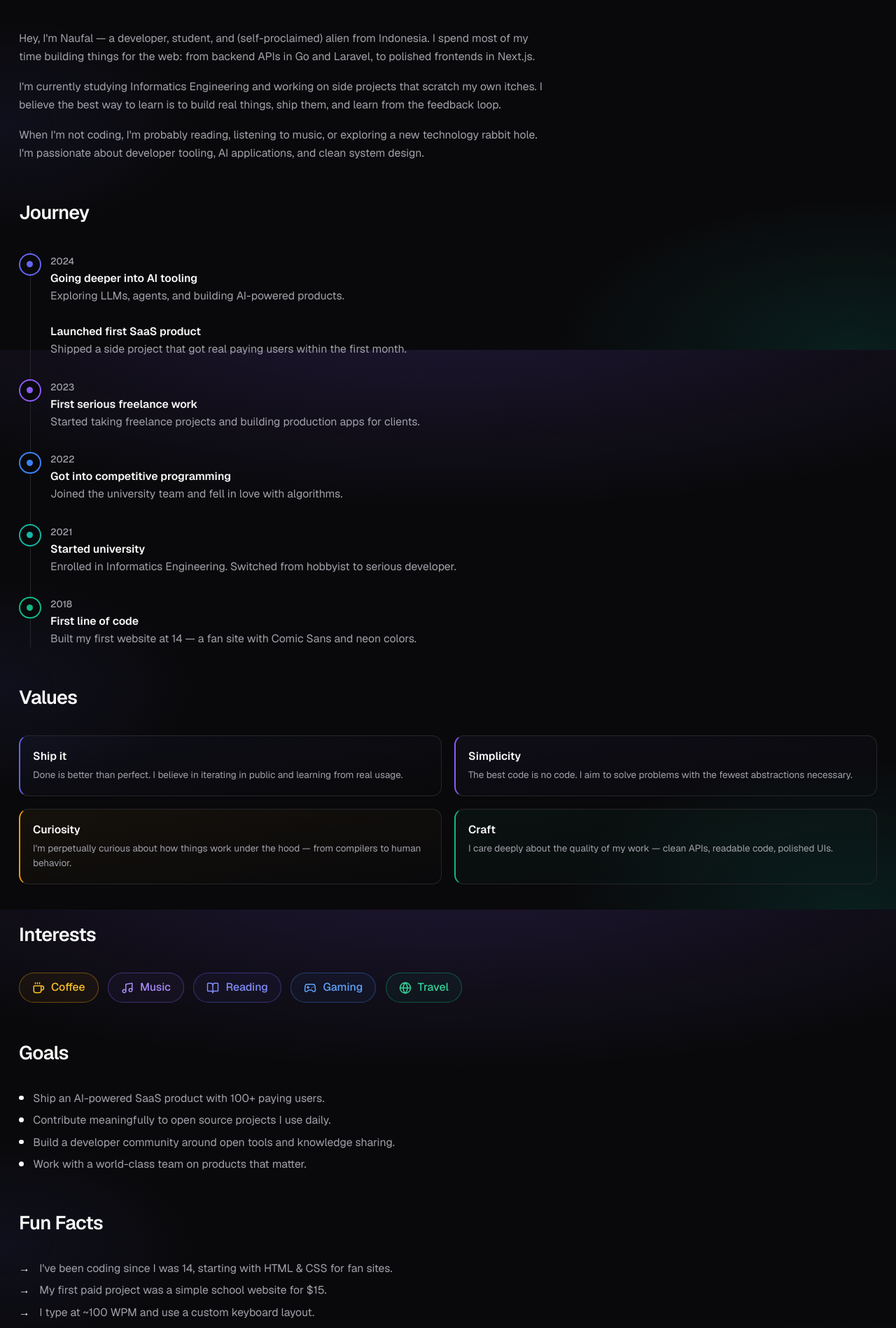
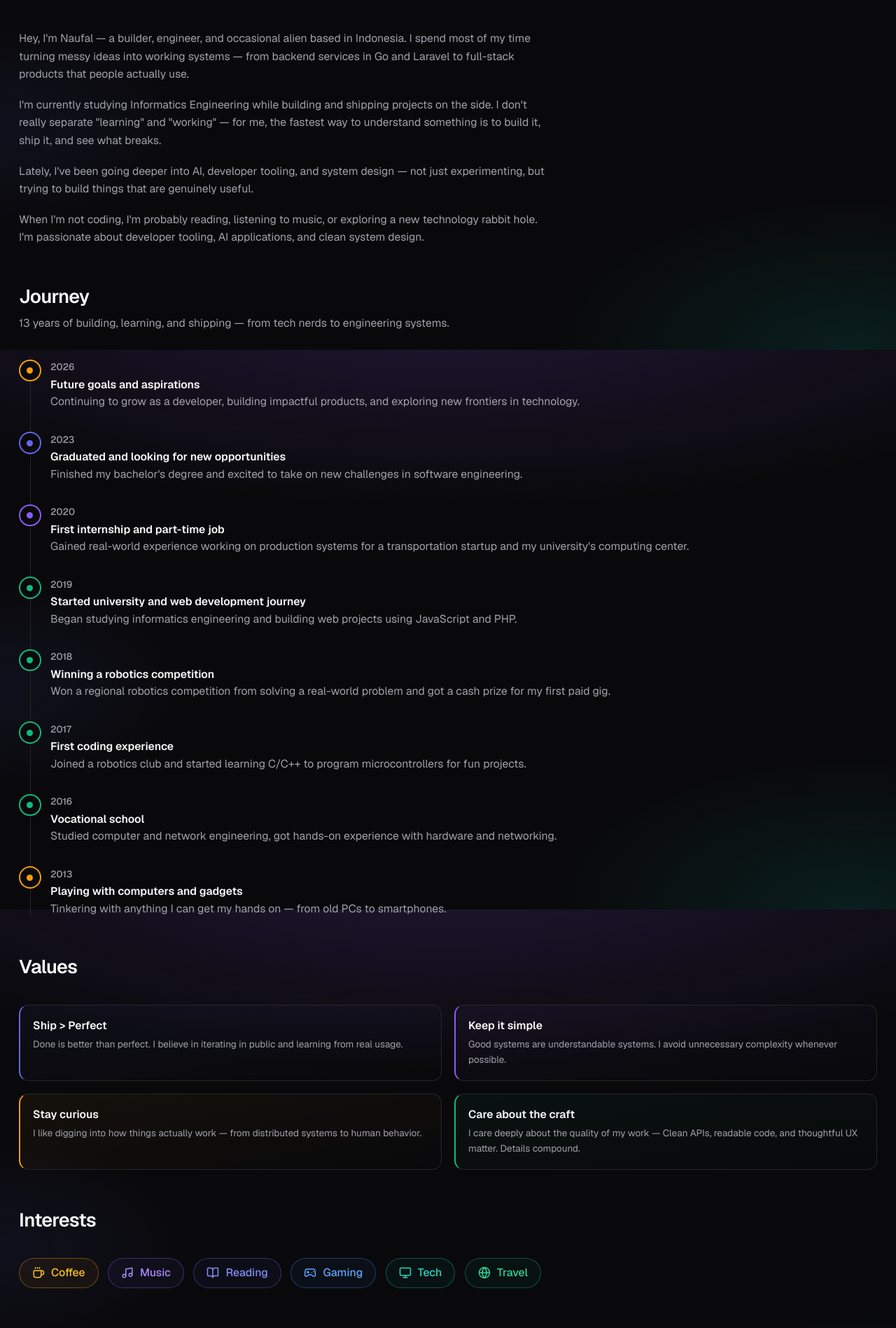
Before and after one commit to NaufalFadhil/v2.naufalfadhil.my.id, a Next.js app: page /about in a window 1280 px wide. Shown: the part 300-2198 px from the top of the page at 70% size. Built offline with nearby package versions, Linux system fonts and the light colour scheme.

Commit message:
feat(about): revamp About page content
Update and expand the About page: refreshed bio, extended journey timeline, updated values, interests, goals, and fun facts; UI tweaks for timeline dots and avatars.

Conflict files:
- none

```diff
--- a/src/app/about/page.tsx
+++ b/src/app/about/page.tsx
@@ -1,6 +1,6 @@
 import type { Metadata } from "next";
 import Image from "next/image";
-import { MapPin, Coffee, Music, BookOpen, Gamepad2, Globe } from "lucide-react";
+import { MapPin, Coffee, Music, BookOpen, Gamepad2, Globe, Monitor } from "lucide-react";
 import { siteConfig } from "@/data/site";
 import { Container } from "@/components/layout/container";
 import { SectionHeader } from "@/components/shared/section-header";
@@ -12,26 +12,26 @@ export const metadata: Metadata = {
 
 const values = [
   {
-    title: "Ship it",
+    title: "Ship > Perfect",
     description: "Done is better than perfect. I believe in iterating in public and learning from real usage.",
     color: "border-l-indigo-500 from-indigo-500/5",
     hover: "hover:from-indigo-500/20 hover:shadow-indigo-500/10",
   },
   {
-    title: "Simplicity",
-    description: "The best code is no code. I aim to solve problems with the fewest abstractions necessary.",
+    title: "Keep it simple",
+    description: "Good systems are understandable systems. I avoid unnecessary complexity whenever possible.",
     color: "border-l-violet-500 from-violet-500/5",
     hover: "hover:from-violet-500/20 hover:shadow-violet-500/10",
   },
   {
-    title: "Curiosity",
-    description: "I'm perpetually curious about how things work under the hood — from compilers to human behavior.",
+    title: "Stay curious",
+    description: "I like digging into how things actually work — from distributed systems to human behavior.",
     color: "border-l-amber-500 from-amber-500/5",
     hover: "hover:from-amber-500/20 hover:shadow-amber-500/10",
   },
   {
-    title: "Craft",
-    description: "I care deeply about the quality of my work — clean APIs, readable code, polished UIs.",
+    title: "Care about the craft",
+    description: "I care deeply about the quality of my work — Clean APIs, readable code, and thoughtful UX matter. Details compound.",
     color: "border-l-emerald-500 from-emerald-500/5",
     hover: "hover:from-emerald-500/20 hover:shadow-emerald-500/10",
   },
@@ -42,15 +42,16 @@ const interests = [
   { icon: Music,    label: "Music",   color: "border-violet-500/40 text-violet-600 dark:text-violet-400 bg-violet-500/5" },
   { icon: BookOpen, label: "Reading", color: "border-indigo-500/40 text-indigo-600 dark:text-indigo-400 bg-indigo-500/5" },
   { icon: Gamepad2, label: "Gaming",  color: "border-blue-500/40   text-blue-600   dark:text-blue-400   bg-blue-500/5"   },
+  { icon: Monitor,   label: "Tech",    color: "border-teal-500/40    text-teal-600    dark:text-teal-400    bg-teal-500/5"    },
   { icon: Globe,    label: "Travel",  color: "border-emerald-500/40 text-emerald-600 dark:text-emerald-400 bg-emerald-500/5" },
 ];
 
 const funFacts = [
-  "I've been coding since I was 14, starting with HTML & CSS for fan sites.",
-  "My first paid project was a simple school website for $15.",
-  "I type at ~100 WPM and use a custom keyboard layout.",
-  "I prefer dark mode at all times, even on paper (hypothetically).",
-  "I once debugged a production issue at 3am from my phone.",
+  "I've been coding since I was 16, starting with simple C/C++ robotics projects and evolving into web development",
+  "My first paid project is winning a robotics competition and get a cash prize IDR 1 Million (around $70) — not bad for a first gig!",
+  "I have a habit of over-engineering solutions for fun — building a custom home server with Kubernetes and Ansible just to host my personal website and projects.",
+  "I prefer dark mode at all times, even on paper (hypothetically). Please never trust a light mode user.",
+  "Occasionally handle production issues when called, even outside working hours — I find it oddly satisfying to debug and fix things under pressure.",
 ];
 
 export default function AboutPage() {
@@ -75,14 +76,13 @@ export default function AboutPage() {
         <SectionHeader title="Bio" />
         <div className="space-y-4 text-sm text-muted-foreground leading-relaxed max-w-2xl">
           <p>
-            Hey, I&apos;m Naufal — a developer, student, and (self-proclaimed) alien from Indonesia.
-            I spend most of my time building things for the web: from backend APIs in Go and Laravel,
-            to polished frontends in Next.js.
+            Hey, I&apos;m Naufal — a builder, engineer, and occasional alien based in Indonesia. I spend most of my time turning messy ideas into working systems — from backend services in Go and Laravel to full-stack products that people actually use.
           </p>
           <p>
-            I&apos;m currently studying Informatics Engineering and working on side projects that scratch
-            my own itches. I believe the best way to learn is to build real things, ship them, and
-            learn from the feedback loop.
+            I&apos;m currently studying Informatics Engineering while building and shipping projects on the side. I don't really separate "learning" and "working" — for me, the fastest way to understand something is to build it, ship it, and see what breaks.
+          </p>
+          <p>
+            Lately, I&apos;ve been going deeper into AI, developer tooling, and system design — not just experimenting, but trying to build things that are genuinely useful.
           </p>
           <p>
             When I&apos;m not coding, I&apos;m probably reading, listening to music, or exploring a new
@@ -94,18 +94,24 @@ export default function AboutPage() {
 
       {/* Journey */}
       <section className="mb-12">
-        <SectionHeader title="Journey" />
+      <SectionHeader
+        title="Journey"
+        description={`${new Date().getFullYear() - 2013} years of building, learning, and shipping — from tech nerds to engineering systems.`}
+      />
         <div className="relative">
           <div className="absolute left-3.5 top-0 bottom-0 w-px bg-border" aria-hidden />
           <div className="flex flex-col gap-6">
             {(() => {
               const items = [
-                { year: "2024", title: "Going deeper into AI tooling", desc: "Exploring LLMs, agents, and building AI-powered products.", dot: "bg-background border-indigo-500", inner: "bg-indigo-500" },
-                { year: "2024", title: "Launched first SaaS product", desc: "Shipped a side project that got real paying users within the first month.", dot: "bg-background border-indigo-500", inner: "bg-indigo-500" },
-                { year: "2023", title: "First serious freelance work", desc: "Started taking freelance projects and building production apps for clients.", dot: "bg-background border-violet-500", inner: "bg-violet-500" },
-                { year: "2022", title: "Got into competitive programming", desc: "Joined the university team and fell in love with algorithms.", dot: "bg-background border-blue-500", inner: "bg-blue-500" },
-                { year: "2021", title: "Started university", desc: "Enrolled in Informatics Engineering. Switched from hobbyist to serious developer.", dot: "bg-background border-teal-500", inner: "bg-teal-500" },
-                { year: "2018", title: "First line of code", desc: "Built my first website at 14 — a fan site with Comic Sans and neon colors.", dot: "bg-background border-emerald-500", inner: "bg-emerald-500" },
+                { year: "2026", title: "Future goals and aspirations", desc: "Continuing to grow as a developer, building impactful products, and exploring new frontiers in technology.", dot: "bg-background border-amber-500", inner: "bg-amber-500" },
+                { year: "2023", title: "Graduated and looking for new opportunities", desc: "Finished my bachelor's degree and excited to take on new challenges in software engineering.", dot: "bg-background border-indigo-500", inner: "bg-indigo-500" },
+                { year: "2020", title: "First internship and part-time job", desc: "Gained real-world experience working on production systems for a transportation startup and my university's computing center.", dot: "bg-background border-violet-500", inner: "bg-violet-500" },
+                { year: "2019", title: "Started university and web development journey", desc: "Began studying informatics engineering and building web projects using JavaScript and PHP.", dot: "bg-background border-emerald-500", inner: "bg-emerald-500" },
+                { year: "2018", title: "Winning a robotics competition", desc: "Won a regional robotics competition from solving a real-world problem and got a cash prize for my first paid gig.", dot: "bg-background border-emerald-500", inner: "bg-emerald-500" },
+                { year: "2017", title: "First coding experience", desc: "Joined a robotics club and started learning C/C++ to program microcontrollers for fun projects.", dot: "bg-background border-emerald-500", inner: "bg-emerald-500" },
+                { year: "2016", title: "Vocational school", desc: "Studied computer and network engineering, got hands-on experience with hardware and networking.", dot: "bg-background border-emerald-500", inner: "bg-emerald-500" },
+                { year: "2013", title: "Playing with computers and gadgets", desc: "Tinkering with anything I can get my hands on — from old PCs to smartphones.", dot: "bg-background border-amber-500", inner: "bg-amber-500" },
+
               ];
               return items.map(({ year, title, desc, dot, inner }, i) => {
                 const isFirstOfYear = items[i - 1]?.year !== year;
@@ -165,10 +171,12 @@ export default function AboutPage() {
         <SectionHeader title="Goals" />
         <ul className="space-y-2">
           {[
-            "Ship an AI-powered SaaS product with 100+ paying users.",
+            "Ship an product that people actually pay for and rely on.",
+            "Go deeper into systems, infrastructure, and scalable architectures.",
             "Contribute meaningfully to open source projects I use daily.",
-            "Build a developer community around open tools and knowledge sharing.",
             "Work with a world-class team on products that matter.",
+            "Building a company with many products helping real users and customers.",
+            "Travelling to new places and experiencing different cultures.",
           ].map((goal) => (
             <li key={goal} className="flex gap-3 text-sm text-muted-foreground">
               <span className="mt-1.5 h-1.5 w-1.5 rounded-full bg-foreground shrink-0" />
```
